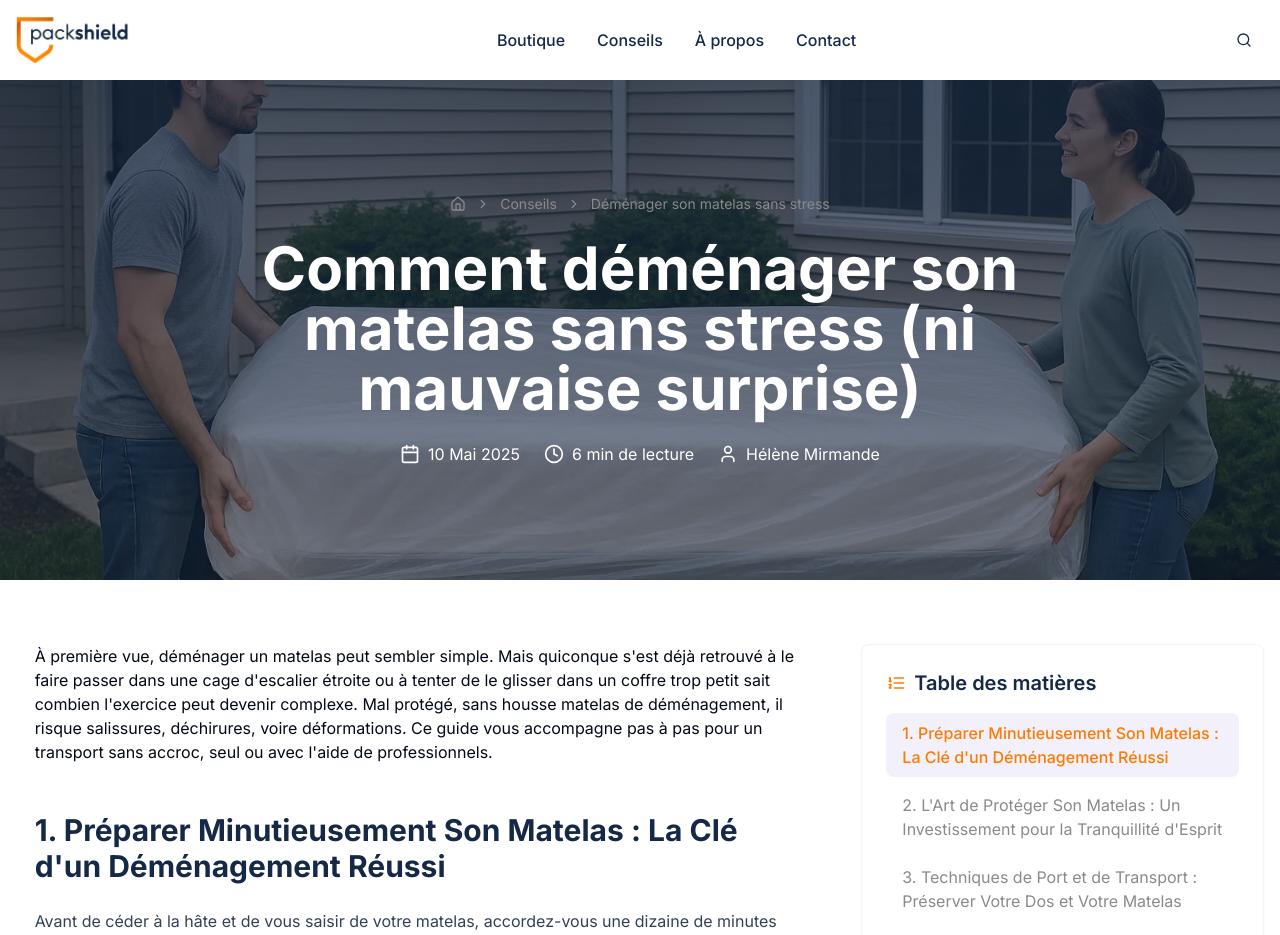
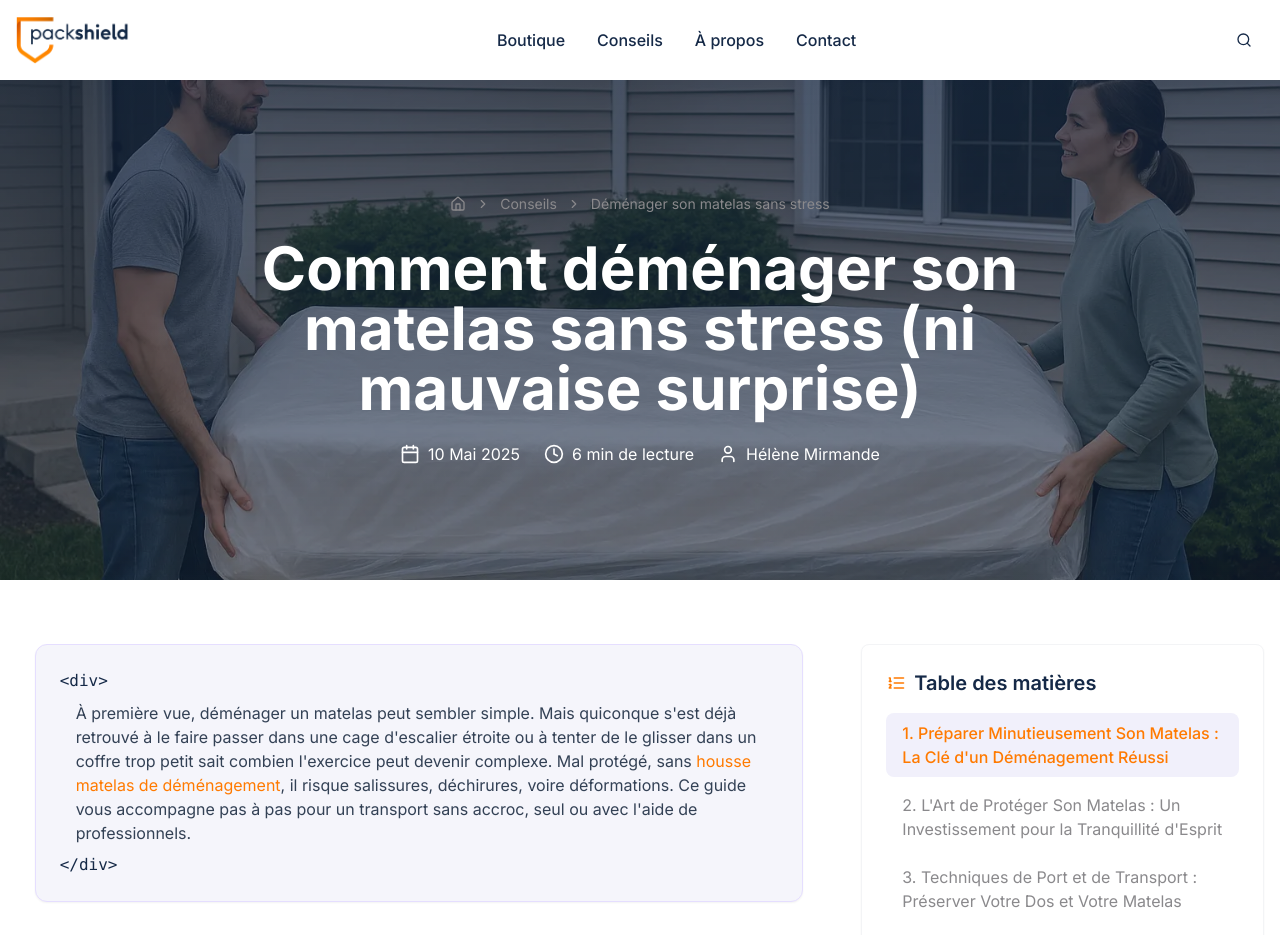
Before and after one commit to julesratier/packshield, a React (Vite) app: page /blog/transporter-matelas-efficacement in a window 1280 px wide. Shown: the top 935 px of the page. Built offline with nearby package versions, Linux system fonts and the light colour scheme.

Commit message:
Add intro block to blog posts
Adds a stylized intro block with the first paragraph of the blog post, styled to look like a code snippet.

```diff
--- a/src/components/blog/BlogLayout.tsx
+++ b/src/components/blog/BlogLayout.tsx
@@ -1,3 +1,4 @@
+
 import React from 'react';
 import { Calendar, Clock, User } from 'lucide-react';
 import { Link } from 'react-router-dom';
@@ -89,6 +90,18 @@ const BlogLayout: React.FC<BlogPostProps> = ({
     { title: getBreadcrumbTitle() }
   ];
 
+  // Extract first paragraph for the highlight block
+  const getFirstParagraph = () => {
+    // For blog about mattress transport, use the specific text
+    if (id === 10 || (typeof id === 'string' && id.includes('transporter-matelas'))) {
+      return "À première vue, déménager un matelas peut sembler simple. Mais quiconque s'est déjà retrouvé à le faire passer dans une cage d'escalier étroite ou à tenter de le glisser dans un coffre trop petit sait combien l'exercice peut devenir complexe. Mal protégé, sans housse matelas de déménagement, il risque salissures, déchirures, voire déformations. Ce guide vous accompagne pas à pas pour un transport sans accroc, seul ou avec l'aide de professionnels.";
+    }
+
+    // For other blogs, extract first paragraph or a portion of content
+    const firstSentence = content.split('.')[0] + '.';
+    return firstSentence.length > 30 ? firstSentence : content.substring(0, 150) + '...';
+  };
+
   return (
     <div className="min-h-screen flex flex-col">
       <Navbar />
@@ -143,6 +156,26 @@ const BlogLayout: React.FC<BlogPostProps> = ({
           <main className="lg:w-2/3">
             {/* Article */}
             <article className="prose prose-lg max-w-3xl mx-auto">
+              {/* Highlight Intro Block */}
+              <div className="bg-[#f5f5fb] rounded-xl p-6 mb-8 shadow-sm border border-[#e5deff]">
+                <div className="font-mono text-slate-700">
+                  <span className="text-packshield-navy">&lt;div&gt;</span>
+                  <span className="block ml-4 mt-2 mb-2 font-sans">
+                    {getFirstParagraph().split('housse matelas de déménagement').map((text, index, array) => {
+                      if (index === array.length - 1) return text;
+                      return (
+                        <React.Fragment key={index}>
+                          {text}
+                          <Link to="/blog/classement-meilleures-housses-matelas-demenagement" className="text-packshield-orange hover:underline">
+                            housse matelas de déménagement
+                          </Link>
+                        </React.Fragment>
+                      );
+                    })}
+                  </span>
+                  <span className="text-packshield-navy">&lt;/div&gt;</span>
+                </div>
+              </div>
 
               <div
                 className="blog-content"
--- a/src/utils/blogUtils.ts
+++ b/src/utils/blogUtils.ts
@@ -26,3 +26,13 @@ export const prepareBlogContent = (content: string) => {
     .replace(/<blockquote>/g, '<blockquote class="border-l-4 border-packshield-orange pl-6 italic my-8 text-slate-600 py-2">')
     .replace(/<div class="tip-box">/g, '<div class="bg-packshield-lightGrey border-l-4 border-packshield-orange p-6 rounded-r-lg my-8">');
 };
+
+/**
+ * Gets the first paragraph of a blog post content
+ */
+export const getFirstParagraph = (content: string): string => {
+  const parser = new DOMParser();
+  const doc = parser.parseFromString(content, 'text/html');
+  const firstParagraph = doc.querySelector('p');
+  return firstParagraph ? firstParagraph.textContent || '' : '';
+};
```
